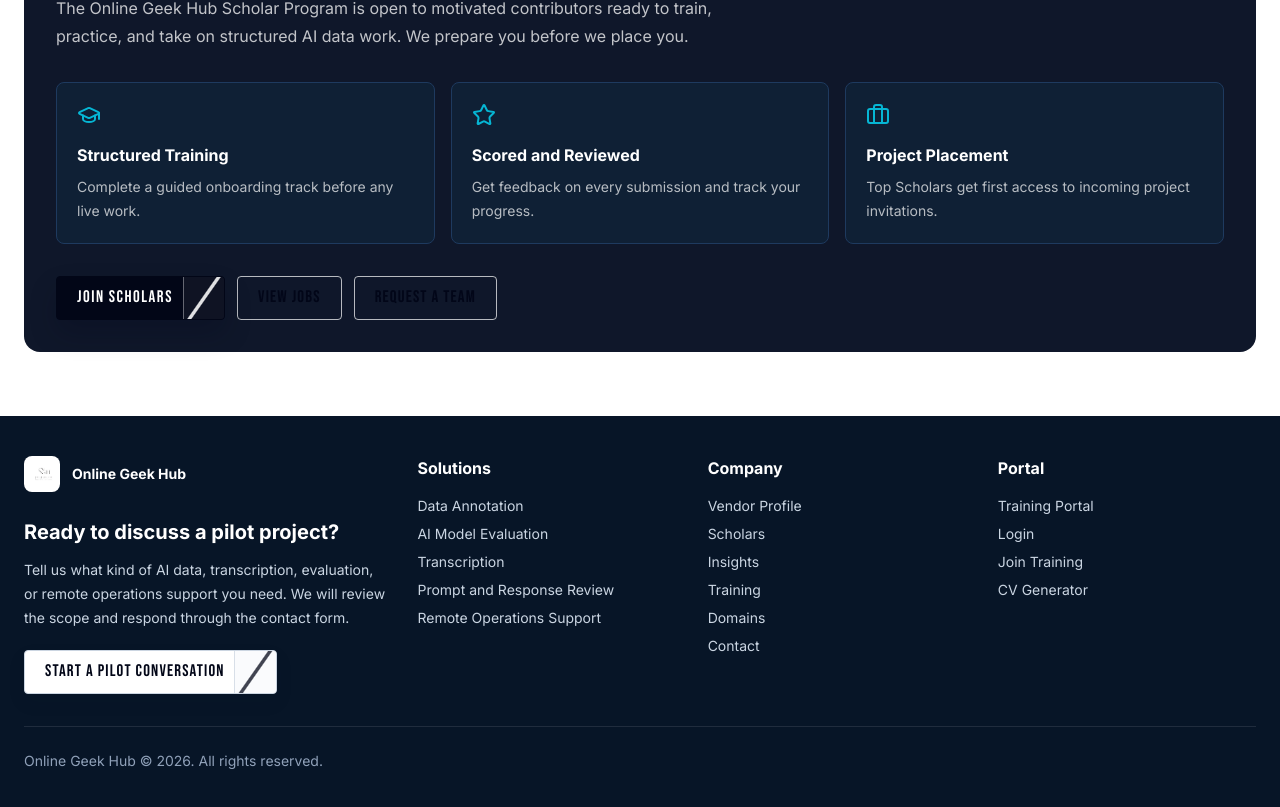
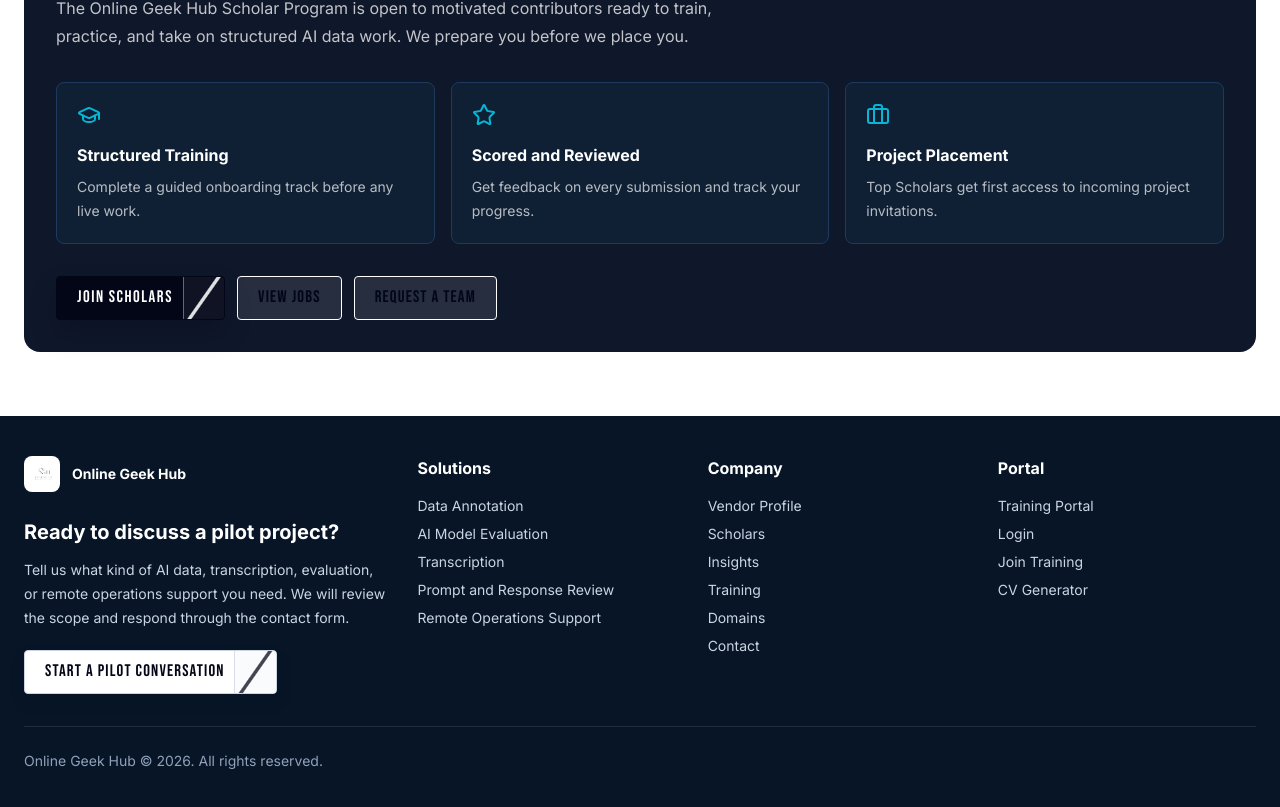
Before and after one commit to Sabelo001/online-geek-hub, a Next.js app: page /scholars in a window 1280 px wide. Shown: the part 4825-5632 px from the top of the page. Built offline with nearby package versions, Linux system fonts and the light colour scheme.

Commit message:
Improve button visibility on dark background scholars CTA

```diff
--- a/app/scholars/page.tsx
+++ b/app/scholars/page.tsx
@@ -414,13 +414,13 @@ export default function ScholarsPage() {
               href="https://www.linkedin.com/company/online-geek-hub/jobs/"
               target="_blank"
               rel="noopener noreferrer"
-              className="focus-ring inline-flex min-h-[2.75rem] items-center justify-center rounded border border-white/70 bg-transparent px-5 font-display text-[1.05rem] uppercase tracking-[0.07em] text-white transition hover:border-white hover:bg-white/10"
+              className="focus-ring inline-flex min-h-[2.75rem] items-center justify-center rounded border border-white bg-white/10 px-5 font-display text-[1.05rem] uppercase tracking-[0.07em] text-white transition hover:border-white hover:bg-white/10"
             >
               View Jobs
             </a>
             <Link
               href="/contact"
-              className="focus-ring inline-flex min-h-[2.75rem] items-center justify-center rounded border border-white/70 bg-transparent px-5 font-display text-[1.05rem] uppercase tracking-[0.07em] text-white transition hover:border-white hover:bg-white/10"
+              className="focus-ring inline-flex min-h-[2.75rem] items-center justify-center rounded border border-white bg-white/10 px-5 font-display text-[1.05rem] uppercase tracking-[0.07em] text-white transition hover:border-white hover:bg-white/10"
             >
               Request a Team
             </Link>
```
